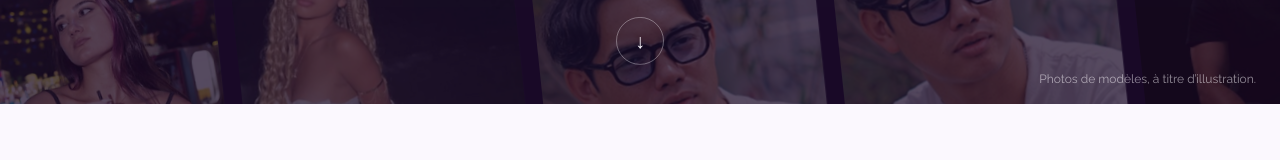
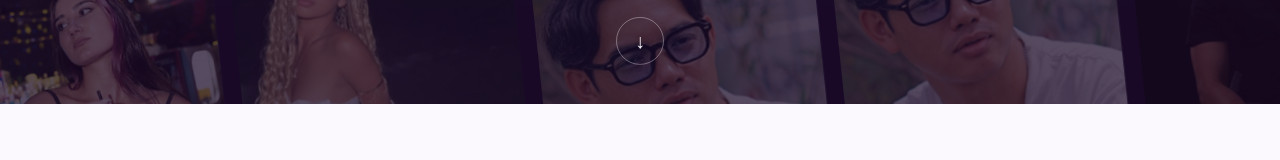
Before and after one commit to Apli-Org/tia-web, a Next.js app: page / in a window 1280 px wide. Shown: the part 756-916 px from the top of the page. Built offline with nearby package versions, Linux system fonts and the light colour scheme; a web font is replaced by a local one.

Commit message:
feat(landing): drop the model photos note from the hero
The hero no longer shows "Photos de modèles, à titre d'illustration"
in its bottom corner, in French or in English.

```diff
--- a/components/home/hero.tsx
+++ b/components/home/hero.tsx
@@ -76,9 +76,6 @@ export function Hero({ locale, copy, storesCopy, statusLabels }: HeroProps) {
       >
         {SCROLL_ARROW}
       </a>
-      <p className="absolute right-6 bottom-4 z-2 text-[12px] text-tia-plum-50/55 @max-[640px]:right-auto @max-[640px]:left-0 @max-[640px]:w-full @max-[640px]:text-center">
-        {copy.disclaimer}
-      </p>
     </header>
   )
 }
--- a/content/copy/en.ts
+++ b/content/copy/en.ts
@@ -43,7 +43,6 @@ export const EN: HomeCopy = {
     subtitle: 'Verified profiles, real people near you. One swipe is all it takes to get started.',
     note: 'Free · iPhone and Android',
     scrollLabel: 'Discover',
-    disclaimer: 'Model photos, for illustration only.',
   },
   whyTia: {
     eyebrow: 'Why Tia',
--- a/content/copy/fr.ts
+++ b/content/copy/fr.ts
@@ -45,7 +45,6 @@ export const FR: HomeCopy = {
       'Des profils vérifiés, des vrais gens près de chez toi. Il suffit d’un swipe pour commencer.',
     note: 'Gratuit · iPhone et Android',
     scrollLabel: 'Découvrir',
-    disclaimer: 'Photos de modèles, à titre d’illustration.',
   },
   whyTia: {
     eyebrow: 'Pourquoi Tia',
--- a/content/home-copy.ts
+++ b/content/home-copy.ts
@@ -48,7 +48,6 @@ export type HomeCopy = {
     subtitle: string
     note: string
     scrollLabel: string
-    disclaimer: string
   }
   whyTia: {
     eyebrow: string
```
